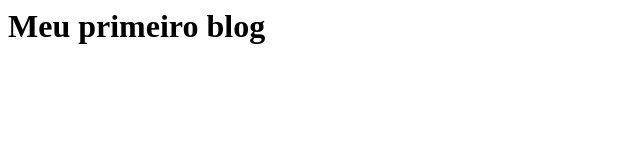
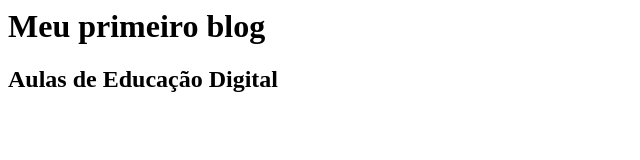
Before and after one commit to teixeiracostacamila-cloud/pagina-web-camila, a plain HTML site: page index.html in a window 1280 px wide. Shown: the whole page, without its empty margins (0-640 px from the left). Drawn offline with Linux system fonts and the light colour scheme.

Commit message:
08/10/2026

```diff
--- a/index.html
+++ b/index.html
@@ -1 +1,3 @@
 <h1>Meu primeiro blog</h1>
+
+<h2>Aulas de Educação Digital</h2>
```
